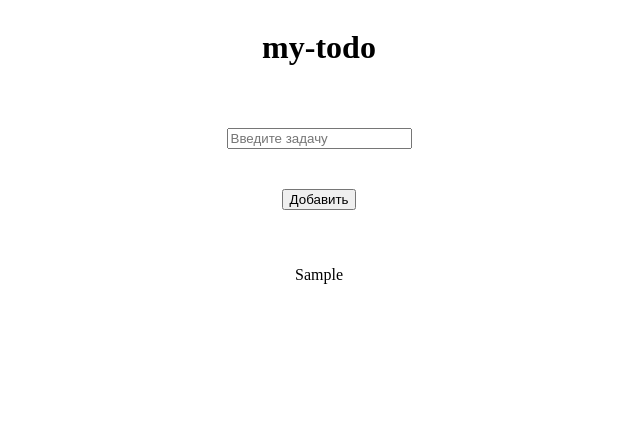
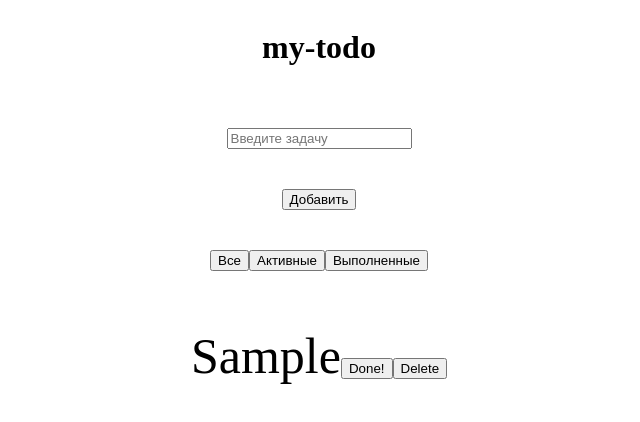
Before and after one commit to springdale95/my-todo, a React (Vite) app: page / in a window 1280 px wide. Both pictures are taken after typing "Sample" into the empty fields and a click on the button "Добавить". Shown: the top 422 px of the page, without its empty margins (321-961 px from the left). Built offline with nearby package versions, Linux system fonts and the light colour scheme.

Commit message:
change status

```diff
--- a/src/App.tsx
+++ b/src/App.tsx
@@ -3,17 +3,21 @@ import './App.css'
 import Header from "./components/Header/Header.tsx";
 import TaskInput from "./components/TaskInput/TaskInput.tsx";
 import TaskList from "./components/TaskList/TaskList.tsx";
+import Filter from "./components/Filter/Filter.tsx";
+import {ITask} from "./types/types.ts";
 
 function App() {
 
-    const [tasks, setTasks] = useState([]);
+    const [tasks, setTasks] = useState<ITask[] | []>([]);
+
 
   return (
     <>
         <div className="app">
             <Header title={"my-todo"} />
             <TaskInput tasks={tasks} setTasks={setTasks} />
-            <TaskList tasks={tasks} />
+            <Filter />
+            <TaskList tasks={tasks} setTasks={setTasks} />
         </div>
     </>
   )
--- /dev/null
+++ b/src/components/Filter/Filter.tsx
@@ -0,0 +1,17 @@
+const Filter = () => {
+    return (
+        <div>
+            <button>
+                Все
+            </button>
+            <button>
+                Активные
+            </button>
+            <button>
+                Выполненные
+            </button>
+        </div>
+    );
+};
+
+export default Filter;
--- a/src/components/TaskInput/TaskInput.tsx
+++ b/src/components/TaskInput/TaskInput.tsx
@@ -1,6 +1,7 @@
 import './TaskInput.css'
-import { useState } from "react";
+import React, { useState } from "react";
 import { v4 } from "uuid";
+import {ITask} from "../../types/types.ts";
 
 interface IHandleChange {
     target: {
@@ -8,7 +9,12 @@ interface IHandleChange {
     };
 }
 
-const TaskInput = ({ tasks, setTasks } ) => {
+interface ITasksInput {
+    tasks: ITask[] | [];
+    setTasks: (task: ITask[]) => void;
+}
+
+const TaskInput = ({ tasks, setTasks }:ITasksInput ) => {
 
     const [inputValue, setInputValue] = useState<string>('');
 
@@ -26,6 +32,12 @@ const TaskInput = ({ tasks, setTasks } ) => {
         setInputValue(event.target.value);
     }
 
+    const handleKeyPress = (event: React.KeyboardEvent<HTMLInputElement>) => {
+        if (event.key === 'Enter') {
+            addTask();
+        }
+    }
+
     return (
         <>
             <input
@@ -33,8 +45,8 @@ const TaskInput = ({ tasks, setTasks } ) => {
                 placeholder="Введите задачу"
                 value={inputValue}
                 onChange={handleChange}
-            >
-            </input>
+                onKeyDown={handleKeyPress}
+            />
             <button
                 type="submit"
                 onClick={addTask}
--- /dev/null
+++ b/src/components/TaskItem/TaskItem.css
@@ -0,0 +1,7 @@
+.done {
+    text-decoration: line-through;
+}
+
+.task-item {
+    font-size: 50px;
+}
--- a/src/components/TaskItem/TaskItem.tsx
+++ b/src/components/TaskItem/TaskItem.tsx
@@ -1,8 +1,39 @@
-const TaskItem = ({ task }) => {
+import { useState } from "react";
+import "./TaskItem.css"
+
+const TaskItem = ({ task, tasks, setTasks }) => {
+
+    const [, setStatus] = useState(task.status);
+
+
+    const changeStatusButton = () => {
+        setStatus(task.status = !task.status);
+        console.log(tasks)
+
+    }
+
+    const deleteTaskButton = () => {
+        setTasks(tasks.filter((el) => el.id !== task.id));
+        tasks.splice(tasks.indexOf(task), 1);
+        console.log(tasks)
+    }
 
     return (
-        <li>
+
+        <li
+            className={`task-item ${(task.status === true) ? "done" : ""}`}
+        >
             {task.text}
+            <button
+                onClick={changeStatusButton}
+            >
+                Done!
+            </button>
+            <button
+                onClick={deleteTaskButton}
+            >
+                Delete
+            </button>
         </li>
     );
 };
--- a/src/components/TaskList/TaskList.tsx
+++ b/src/components/TaskList/TaskList.tsx
@@ -1,11 +1,11 @@
 import TaskItem from "../TaskItem/TaskItem.tsx";
 
-const TaskList = ({ tasks }) => {
+const TaskList = ({ tasks, setTasks }) => {
 
     return (
         <ul>
             {tasks.map((task) => (
-                <TaskItem key={task.id} task={task} />
+                <TaskItem key={task.id} task={task} tasks={tasks} setTasks={setTasks} />
             ))}
         </ul>
     );
--- a/src/types/types.ts
+++ b/src/types/types.ts
@@ -1,5 +1,5 @@
 export interface ITask {
-    id: number;
-    task: string;
-    completed: boolean;
+    id: string;
+    text: string;
+    status: boolean;
 }
```
